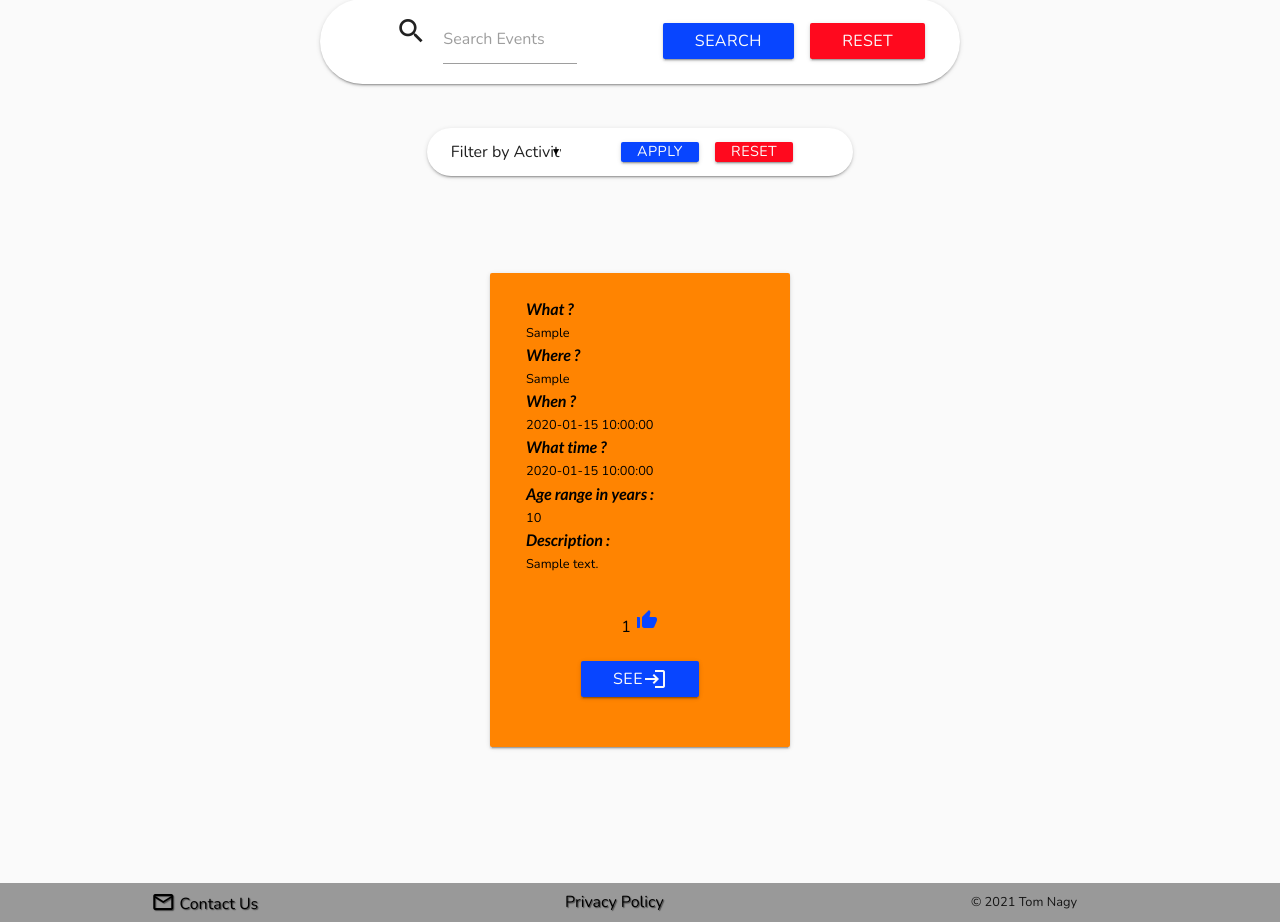
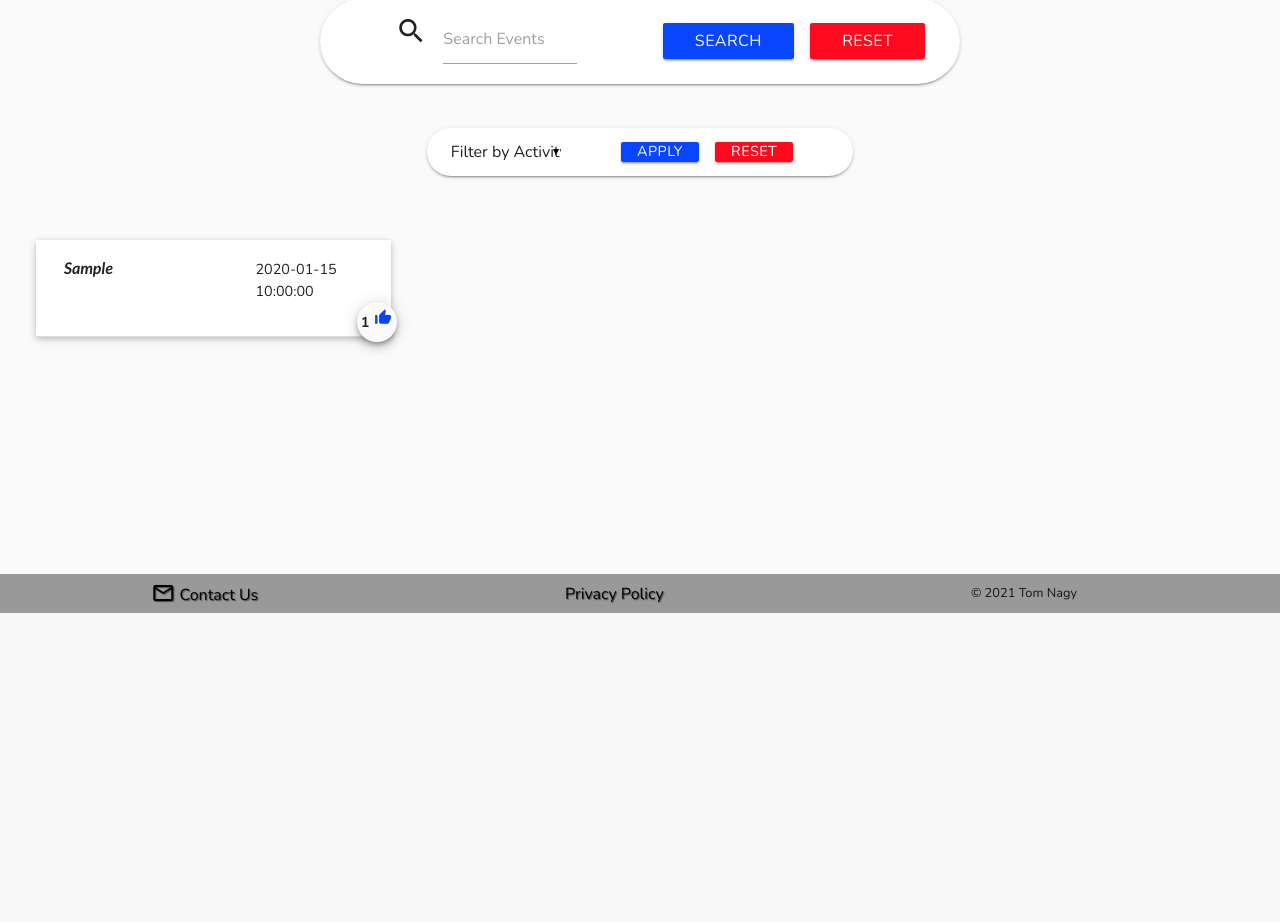
Before and after one commit to Tom-Nagy/family-friendly, a Flask app: page /search_events in a window 1280 px wide. Shown: the part 187-1109 px from the top of the page. After the commit the page ends 800 px from the top, so only its background shows below. Run offline with Flask 2, Linux system fonts and the light colour scheme; a database or web service that is not in the repository returns one stand-in record (values such as "Sample title").

Commit message:
Change the display of events for better UX

```diff
--- a/app/static/css/style.css
+++ b/app/static/css/style.css
@@ -41,6 +41,10 @@ body {
     padding-bottom: 12px;
 }
 
+.padd-left {
+    padding-left: 6px;
+}
+
 .no-margin-top {
     margin-top: 0;
 }
@@ -53,16 +57,19 @@ body {
     position: relative;
 }
 
+.position-abs {
+    position: absolute;
+}
+
+.inline-dis {
+    display: inline;
+}
 .hide {
     display: none;
 }
 
 .show {
     display: block;
-}
-
-.hight-z-index {
-    z-index: 100;
 }
 
 /* Typograpgy */
@@ -100,6 +107,14 @@ input:focus,
 textarea:focus {
     transform: none;
 }
+
+/* .capitalized {
+    text-transform: capitalize;
+}
+
+.italic {
+    font-style: italic;
+} */
 
 /* colours */
 body {
@@ -149,6 +164,10 @@ footer {
 .yellow-txt {
     color: #E9F900;
 }
+
+/* .green-txt {
+    color: #24C212;
+} */
 
 .white-txt {
     color: #fafafa;
@@ -462,11 +481,21 @@ footer {
     padding: 0 1rem;
 }
 
+.small-btn .material-icons {
+    font-size: 0.9rem;
+}
+
 .unlike-btn,
 .like-btn {
-    height: 36px;
-    width: 36px;
+    height: 40px;
+    width: 40px;
     border-radius: 50%;
+    right: 0;
+}
+
+.unlike-btn .material-icons,
+.like-btn .material-icons {
+    transform: translateX(10px);
 }
 
 .like-btn:hover,
@@ -493,6 +522,55 @@ footer {
     font-weight: 700;
 }
 
+.events-card-titles {
+    font-family: 'Lato', sans-serif;
+    font-weight: 700;
+    font-style: italic;
+    margin-top: 0;
+    margin-bottom: 3px;
+}
+
+.events-card-descriptions {
+    font-size: 0.9rem;
+    margin-top: 0;
+    padding: 0.2rem;
+}
+
+.age {
+    font-size: 0.7rem;
+}
+
+/* Modify materialize collapsible-body style */
+.collapsible-body {
+    padding: 0.8rem;
+}
+
+.collapsible-header {
+    position: relative;
+}
+
+/* Likes */
+.likes-display {
+    position: absolute;
+    bottom: -6px;
+    right: -6px;
+    height: 40px;
+    width: 40px;
+    border-radius: 50%;
+    background-color: #fafafa;
+    line-height: 40px;
+    text-align: center;
+}
+
+.likes-num {
+    font-size: 0.9rem;
+    font-weight: 700;
+}
+
+.likes-icon {
+    font-size: 1.2rem;
+}
+
 /* profile chip */
 .profile-chip {
     margin: auto;
@@ -511,7 +589,6 @@ footer {
 }
 
 .home-cards {
-    /* margin: 20px; */
     width: 100%;
     height: 200px;
     border-radius: 10px;
@@ -597,40 +674,6 @@ footer {
     font-size: 0.8rem;
 }
 
-/* events.html */
-/* Modification of the Materialize carousel for the website needs */
-.carousel-wrapper {
-    position: relative;
-}
-
-.carousel {
-    height: 660px;
-    margin-top: 1px;
-    margin-bottom: -30px;
-    overflow: visible;
-    position: relative;
-    top: 50%;
-    left: 50%;
-    transform: translate(-50%, -30%);
-
-}
-
-.carousel .carousel-item {
-    width: 300px;
-}
-
-.carousel .indicators {
-    bottom: -100px;
-}
-
-.carousel .indicators .indicator-item {
-    background-color: #000;
-}
-
-.carousel .indicators .indicator-item.active {
-    background-color: #FF091E;
-}
-
 /* events card */
 .search-card {
     border-radius: 60px;
@@ -651,25 +694,4 @@ footer {
 .select-wrapper input.select-dropdown  {
     border-bottom: none;
     margin: 0;
-
 }
-
-
-.events-card-sections {
-    margin-bottom: 0;
-}
-
-.events-card-titles {
-    font-family: 'Lato', sans-serif;
-    font-weight: 700;
-    font-style: italic;
-    margin-top: 0;
-    margin-bottom: 3px;
-}
-
-.events-card-descriptions {
-    font-size: 0.8rem;
-    margin-top: 0;
-}
-
-/* contact.html */
--- a/app/static/js/scripts/events.js
+++ b/app/static/js/scripts/events.js
@@ -4,10 +4,8 @@ $(document).ready(function(){
     // Materialize form select initialization
     $('select').material_select();
 
-    // Materialize carousel initialization
-    $('.carousel').carousel(
-        {indicators: true},
-    );
+    // Materialize collapsible initialization
+    $('.collapsible').collapsible();
 
     // Trigger try-see-event modal
     $(":button").on("click touchend", function() {
--- a/app/templates/events.html
+++ b/app/templates/events.html
@@ -8,9 +8,9 @@
     <!-- Search events -->
     <div class="row">
         <form action="{{ url_for('events.search_events') }}" method="POST"
-            class="col s12 m10 offset-m1 l6 offset-l3 card-panel search-card hight-z-index">
+            class="col s12 m10 offset-m1 l6 offset-l3 card-panel search-card">
             <div class="row valign-wrapper no-margin-bot">
-                <div class="col s4 input-field hight-z-index">
+                <div class="col s4 input-field">
                     <span class="material-icons prefix">search</span>
                     <input type="text" name="query_search_events" id="query_search_events" class="validate"
                         minlength="2" required>
@@ -31,9 +31,9 @@
     <div class="row">
         <div class="row">
             <form action="{{ url_for('events.select_events') }}" method="post"
-                class="col s12 m6 offset-m3 l4 offset-l4 card-panel search-card hight-z-index">
+                class="col s12 m6 offset-m3 l4 offset-l4 card-panel search-card">
                 <div class="row valign-wrapper no-margin-bot">
-                    <div class="input-field col s4 input-field no-margin-top hight-z-index">
+                    <div class="input-field col s4 input-field no-margin-top">
                         <select id="event_category" name="event_category" class="validate" required>
                             <option value="" disabled selected>Filter by Activity</option>
                             <option value="Playground">Playground</option>
@@ -61,88 +61,76 @@
     </div>
 
     {% if events_list|length > 0 %}
-        <!-- Carousel that display all the events -->
+        <!-- Display all the events -->
         <div class="row">
-            <div class="col s12 carousel-wrapper">
-                <div class="carousel">
             {% for event in events_list %}
-                        <a class="carousel-item event-slide black-txt">
-                            <form action="{{ url_for('events.see_event') }}" method="POST"
-                                class="card-panel orange-bg carousel-from">
+                <div class="col s10 offset-s1 m6 l4">
+                    <ul class="collapsible popout" data-collapsible="accordion">
+                        <li>
+                            <!-- Collapsible Header -->
+                            <div class="row collapsible-header no-margin-bot">
+                                <!-- Category -->
+                                <div class="col s7">
+                                    <p class="events-card-titles">{{ event.event_category }}</p>
+                                </div>
+                                <!-- Date -->
+                                <div class="col s5">
+                                    <p class="events-card-descriptions">{{ event.event_date }}</p>
+                                </div>
+                                <!-- Likes -->
+                                <div class="likes-display z-depth-3">
+                                    <div class="center-align">
+                                        {% if event.event_likes != None %}
+                                            <span class="likes-num">{{ event.event_likes|length }}</span>
+                                        {% else %}
+                                            <span class="likes-num">0</span>
+                                        {% endif %}
+                                        <span class="material-icons likes-icon blue-txt">thumb_up_alt</span>
+                                    </div>
+                                </div>
+                            </div>
+                            <!-- Collapsible Body -->
+                            <div class="row collapsible-body">
+                                <form action="{{ url_for('events.see_event') }}" method="POST" class="############">
                                     <!-- Hidden input to get the event id -->
                                     <div class="hide">
                                         <input id="event_id" name="event_id" value="{{ event._id }}" type="text">
                                     </div>
-                                <!-- Category -->
-                                <div class="row events-card-sections">
                                     <div class="col s12">
-                                        <p class="events-card-titles">What ?</p>
-                                        <p class="events-card-descriptions">{{ event.event_category }}</p>
-                                    </div>
-                                </div>
+                                        <div class="row">
                                             <!-- Location -->
-                                <div class="row events-card-sections">
-                                    <div class="col s12">
-                                        <p class="events-card-titles">Where ?</p>
-                                        <p class="events-card-descriptions">{{ event.event_location }}</p>
-                                    </div>
-                                </div>
-                                <!-- Date -->
-                                <div class="row events-card-sections">
-                                    <div class="col s12">
-                                        <p class="events-card-titles">When ?</p>
-                                        <p class="events-card-descriptions">{{ event.event_date }}</p>
-                                    </div>
+                                            <div class="col s8">
+                                                <p class="events-card-descriptions">In {{ event.event_location }}</p>
                                             </div>
                                             <!-- Time -->
-                                <div class="row events-card-sections">
-                                    <div class="col s12">
-                                        <p class="events-card-titles">What time ?</p>
-                                        <p class="events-card-descriptions">{{ event.event_time }}</p>
+                                            <div class="col s4">
+                                                <p class="events-card-descriptions"> at {{ event.event_time }}</p>
                                             </div>
-                                </div>
-                                <!-- Age Range -->
-                                <div class="row events-card-sections">
-                                    <div class="col s12">
-                                        <p class="events-card-titles">Age range in years :</p>
-                                        <p class="events-card-descriptions">{{ event.event_age_range }}</p>
                                         </div>
                                     </div>
                                     <!-- Description -->
-                                <div class="row events-card-sections">
                                     <div class="col s12">
-                                        <p class="events-card-titles">Description :</p>
-                                        <p class="events-card-descriptions">{{ event.event_description }}</p>
+                                        <p class="events-card-descriptions center-align">{{ event.event_description }}</p>
                                     </div>
-                                </div>
-                                <!-- Likes -->
-                                <div class="row events-card-sections">
+                                    <!-- Age Range -->
                                     <div class="col s12">
-                                        <p class="events-card-descriptions padd-top padd-bot">
-                                            <div class="center-align">
-                                                {% if event.event_likes != None %}
-                                                    <span class="likes-display">{{ event.event_likes|length }}</span>
-                                                {% else %}
-                                                    <span class="likes-icon">0</span>
-                                                {% endif %}
-                                                <span class="material-icons centered blue-txt">thumb_up_alt
-                                                </span>
-                                            </div>
+                                        <p class="events-card-descriptions center-align age">Best suited for children between
+                                            {{ event.event_age_range }} years old
                                         </p>
                                     </div>
-                                </div>
                                     <!-- Access to event -->
-                                <div class="row">
+                                    <div class="row no-margin-bot">
                                         <div class="col s12 center-align">
                                             {% if session["user"] %}
                                             <button type="submit"
-                                            class="btn submit-btn blue-bg white-txt center-align centered">
+                                                class="btn small-btn submit-btn blue-bg white-txt center-align centered">
                                                 <span class="valign-wrapper">
                                                     See <span class="material-icons">login</span>
                                                 </span>
                                             </button>
                                             {% else %}
-                                        <button type="button" id="try-see-event" class="btn submit-btn blue-bg white-txt">
+                                            <button type="button" id="try-see-event"
+                                                class="btn small-btn submit-btn blue-bg white-txt">
                                                 <span class="valign-wrapper">
                                                     See <span class="material-icons">login</span>
                                                 </span>
@@ -151,10 +139,11 @@
                                         </div>
                                     </div>
                                 </form>
-                        </a>
+                            </div>
+                        </li>
+                    </ul>
+                </div>
             {% endfor %}
-                </div>
-            </div>
         </div>
     {% else %}
         <div class="row">
```
Also changed, not shown: app/templates/profile.html (+107 -86 lines), app/templates/see_event.html (+36 -49 lines). Lines whose indentation alone changed are shown as unchanged.
